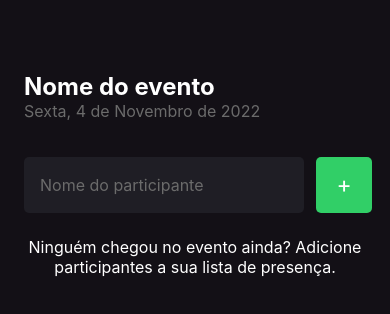
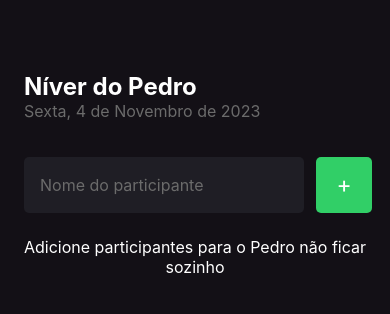
Before and after one commit to gabrielkunst/i-am-here, a React Native app: screen / in a window 390 px wide. Shown: the top 314 px of the page. Built offline with nearby package versions, Linux system fonts and the light colour scheme.

Commit message:
refactor - renaming event name and empty list content

```diff
--- a/src/screens/Home/index.tsx
+++ b/src/screens/Home/index.tsx
@@ -69,8 +69,8 @@ export function Home() {
 
 	return (
 		<View style={styles.container}>
-			<Text style={styles.eventName}>Nome do evento</Text>
-			<Text style={styles.eventDate}>Sexta, 4 de Novembro de 2022</Text>
+			<Text style={styles.eventName}>Níver do Pedro</Text>
+			<Text style={styles.eventDate}>Sexta, 4 de Novembro de 2023</Text>
 			<View style={styles.form}>
 				<TextInput
 					value={name}
@@ -99,8 +99,7 @@ export function Home() {
 				)}
 				ListEmptyComponent={() => (
 					<Text style={styles.emptyListText}>
-						Ninguém chegou no evento ainda? Adicione participantes a
-						sua lista de presença.
+						Adicione participantes para o Pedro não ficar sozinho
 					</Text>
 				)}
 			/>
```
